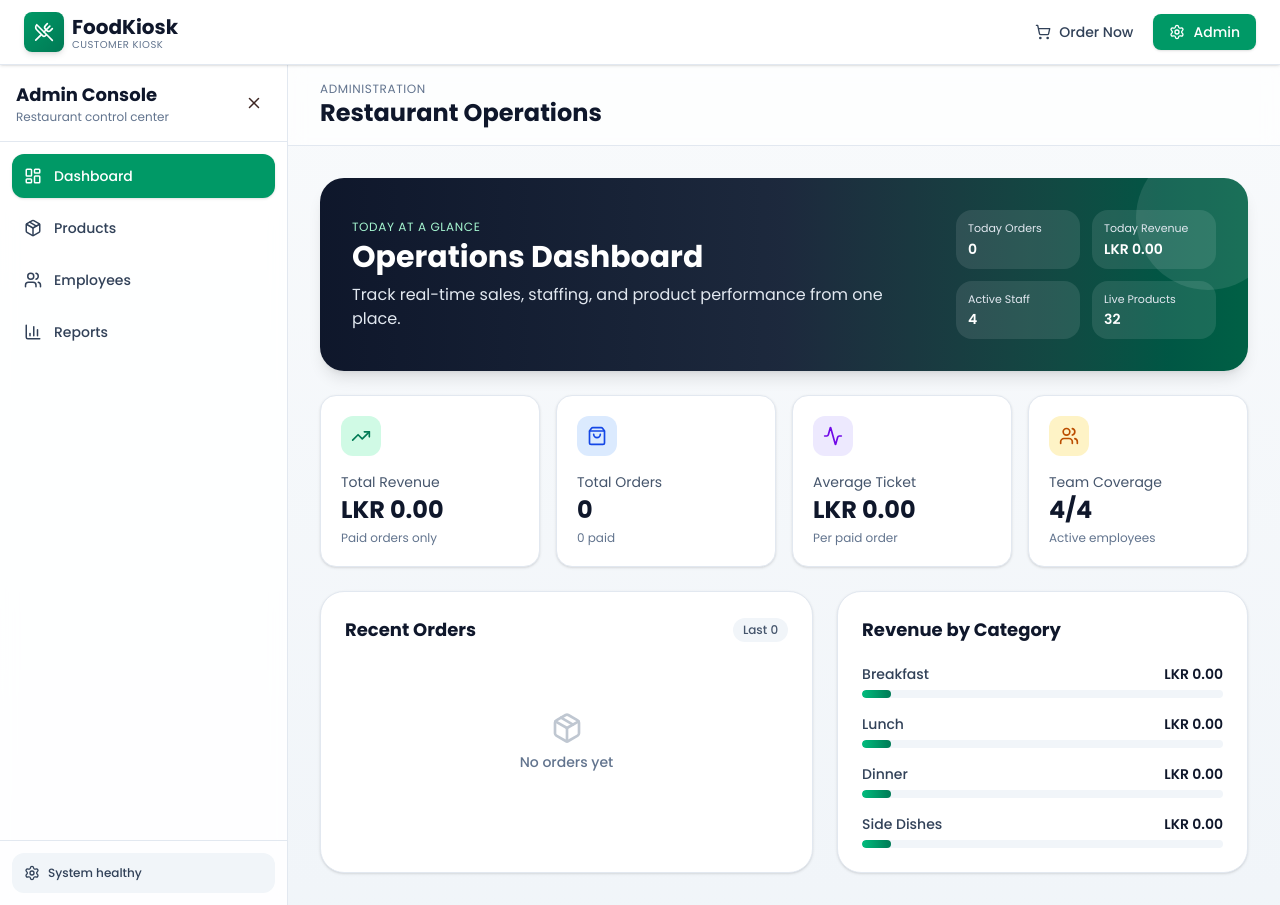
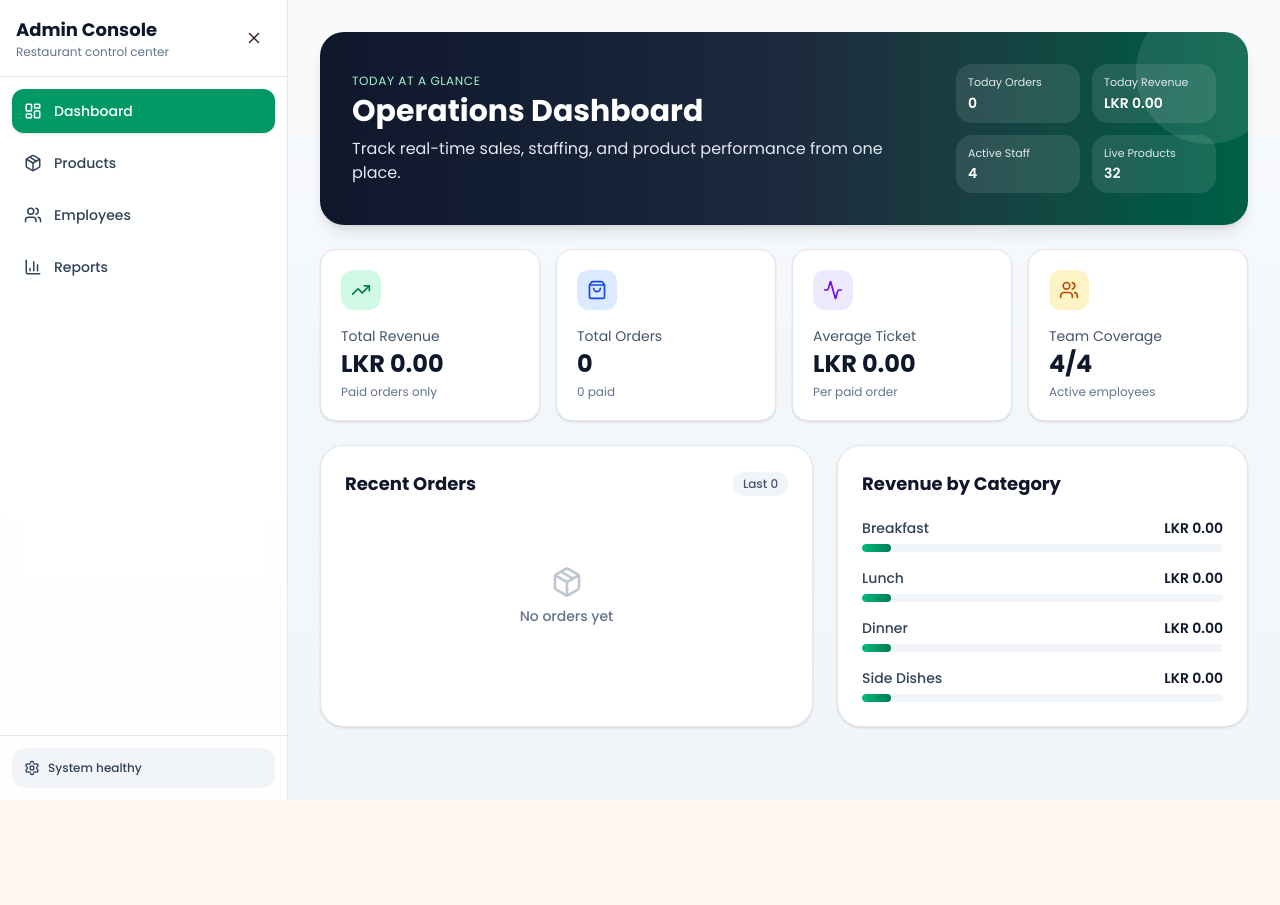
Before and after one commit to sameerajayakodi/Food-Kiosk, a React (Vite) app: page /admin in a window 1280 px wide. After the commit the page ends 800 px from the top, so only its background shows below. Built offline with nearby package versions, Linux system fonts and the light colour scheme.

Commit message:
feat: implement POS interface, admin dashboard, and toast notification system

```diff
--- a/src/App.tsx
+++ b/src/App.tsx
@@ -1,5 +1,4 @@
 import { Navigate, Route, Routes } from "react-router-dom";
-import Navbar from "./components/Navbar";
 import ToastContainer from "./components/ToastContainer";
 import AdminDashboard from "./pages/admin/AdminDashboard";
 import AdminEmployees from "./pages/admin/AdminEmployees";
@@ -12,7 +11,6 @@ import POSPage from "./pages/pos/POSPage";
 export default function App() {
   return (
     <div className="min-h-screen bg-gradient-to-br from-slate-50 to-slate-100 font-sans">
-      <Navbar />
       <ToastContainer />
       <Routes>
         <Route path="/" element={<POSPage />} />
--- a/src/components/Navbar.tsx
+++ /dev/null
@@ -1,99 +0,0 @@
-import { Menu, Settings, ShoppingCart, UtensilsCrossed, X } from "lucide-react";
-import { useState } from "react";
-import { Link, useLocation } from "react-router-dom";
-
-const navLinks = [
-  { to: "/", label: "Order Now", icon: ShoppingCart },
-  { to: "/admin", label: "Admin", icon: Settings },
-];
-
-export default function Navbar() {
-  const location = useLocation();
-  const [mobileOpen, setMobileOpen] = useState(false);
-
-  return (
-    <nav className="bg-white border-b border-slate-200 sticky top-0 z-50 shadow-sm">
-      <div className="max-w-7xl mx-auto px-4 sm:px-6">
-        <div className="flex items-center justify-between h-16">
-          {/* Logo */}
-          <Link to="/" className="flex items-center gap-2 group">
-            <div className="w-10 h-10 bg-gradient-to-br from-emerald-600 to-emerald-700 rounded-lg flex items-center justify-center shadow-md group-hover:shadow-lg transition-shadow">
-              <UtensilsCrossed className="w-5 h-5 text-white" />
-            </div>
-            <div>
-              <span className="font-bold text-xl text-slate-900">
-                FoodKiosk
-              </span>
-              <p className="text-[10px] uppercase tracking-wider text-slate-500 -mt-1">
-                Customer Kiosk
-              </p>
-            </div>
-          </Link>
-
-          {/* Desktop Nav */}
-          <div className="hidden md:flex items-center gap-1">
-            {navLinks.map(({ to, label, icon: Icon }) => {
-              const isActive =
-                location.pathname === to ||
-                location.pathname.startsWith(to + "/");
-              return (
-                <Link
-                  key={to}
-                  to={to}
-                  className={`flex items-center gap-2 px-4 py-2 rounded-lg text-sm font-medium transition-all duration-200
-                    ${
-                      isActive
-                        ? "bg-emerald-600 text-white shadow-sm"
-                        : "text-slate-700 hover:bg-slate-100"
-                    }`}
-                >
-                  <Icon className="w-4 h-4" />
-                  {label}
-                </Link>
-              );
-            })}
-          </div>
-
-          {/* Mobile menu button */}
-          <button
-            onClick={() => setMobileOpen(!mobileOpen)}
-            className="md:hidden p-2 rounded-lg text-slate-700 hover:bg-slate-100 transition-colors"
-          >
-            {mobileOpen ? (
-              <X className="w-6 h-6" />
-            ) : (
-              <Menu className="w-6 h-6" />
-            )}
-          </button>
-        </div>
-      </div>
-
-      {/* Mobile Nav */}
-      {mobileOpen && (
-        <div className="md:hidden bg-white border-t border-slate-200 px-4 pb-4">
-          {navLinks.map(({ to, label, icon: Icon }) => {
-            const isActive =
-              location.pathname === to ||
-              location.pathname.startsWith(to + "/");
-            return (
-              <Link
-                key={to}
-                to={to}
-                onClick={() => setMobileOpen(false)}
-                className={`flex items-center gap-3 px-4 py-3 rounded-lg text-sm font-medium transition-all my-1
-                  ${
-                    isActive
-                      ? "bg-emerald-600 text-white"
-                      : "text-slate-700 hover:bg-slate-100"
-                  }`}
-              >
-                <Icon className="w-5 h-5" />
-                {label}
-              </Link>
-            );
-          })}
-        </div>
-      )}
-    </nav>
-  );
-}
--- a/src/components/ToastContainer.tsx
+++ b/src/components/ToastContainer.tsx
@@ -19,7 +19,7 @@ export default function ToastContainer() {
   if (toasts.length === 0) return null;
 
   return (
-    <div className="fixed top-20 right-4 z-[100] flex flex-col gap-2 max-w-sm">
+    <div className="fixed top-4 right-4 z-[100] flex flex-col gap-2 max-w-sm">
       {toasts.map((toast) => (
         <div
           key={toast.id}
--- a/src/pages/admin/AdminPage.tsx
+++ b/src/pages/admin/AdminPage.tsx
@@ -39,7 +39,7 @@ export default function AdminPage() {
   };
 
   return (
-    <div className="min-h-[calc(100vh-4rem)] bg-gradient-to-b from-slate-50 to-slate-100 flex">
+    <div className="min-h-screen bg-gradient-to-b from-slate-50 to-slate-100 flex">
       <aside
         className={`${sidebarOpen ? "w-72" : "w-24"} border-r border-slate-200 bg-white/90 backdrop-blur-sm transition-all duration-300 flex flex-col`}
       >
@@ -105,14 +105,6 @@ export default function AdminPage() {
       </aside>
 
       <main className="flex-1 min-w-0">
-        <div className="px-4 md:px-8 py-4 border-b border-slate-200 bg-white/70 backdrop-blur-sm">
-          <p className="text-xs uppercase tracking-wider text-slate-500">
-            Administration
-          </p>
-          <h1 className="text-xl md:text-2xl font-bold text-slate-900">
-            Restaurant Operations
-          </h1>
-        </div>
         <Outlet />
       </main>
     </div>
```
Also changed, not shown: src/pages/pos/POSPage.tsx (+25 -46 lines), 1 other file (tests, documents, lock files or other folders).
